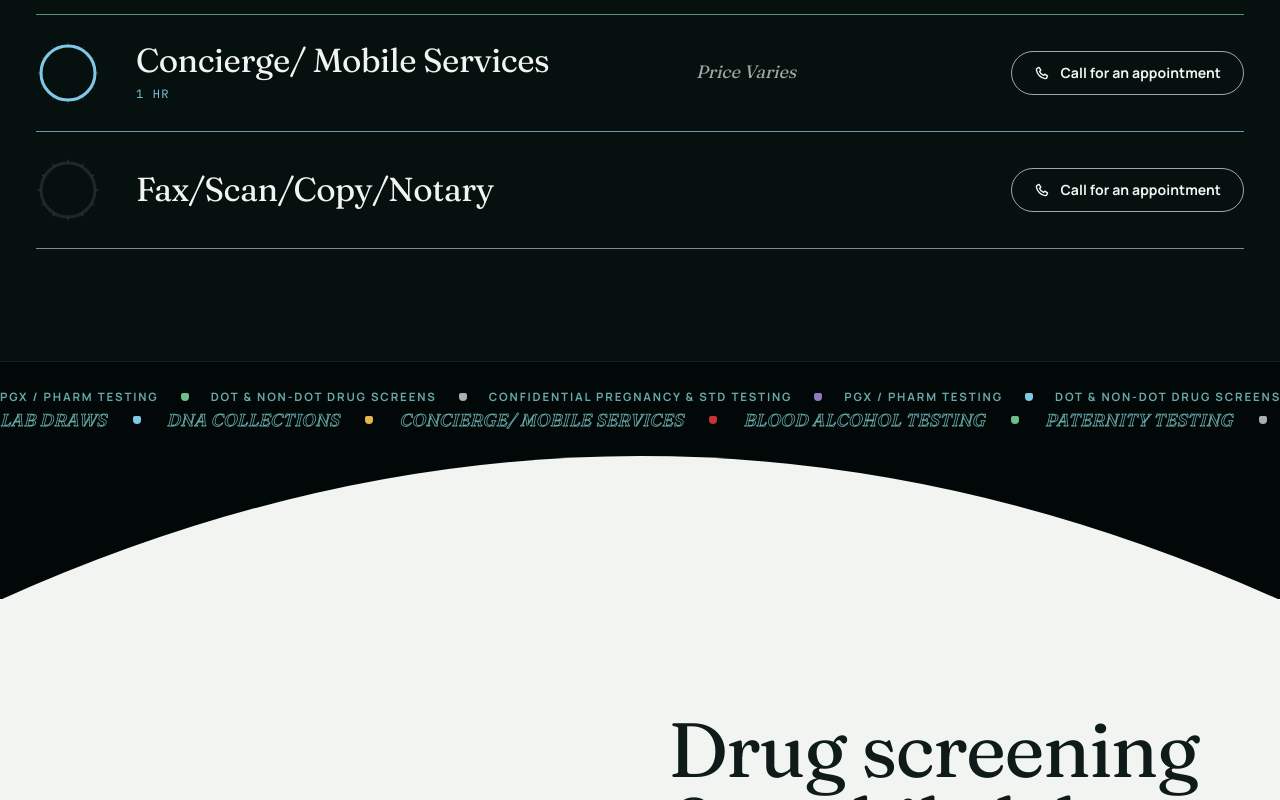
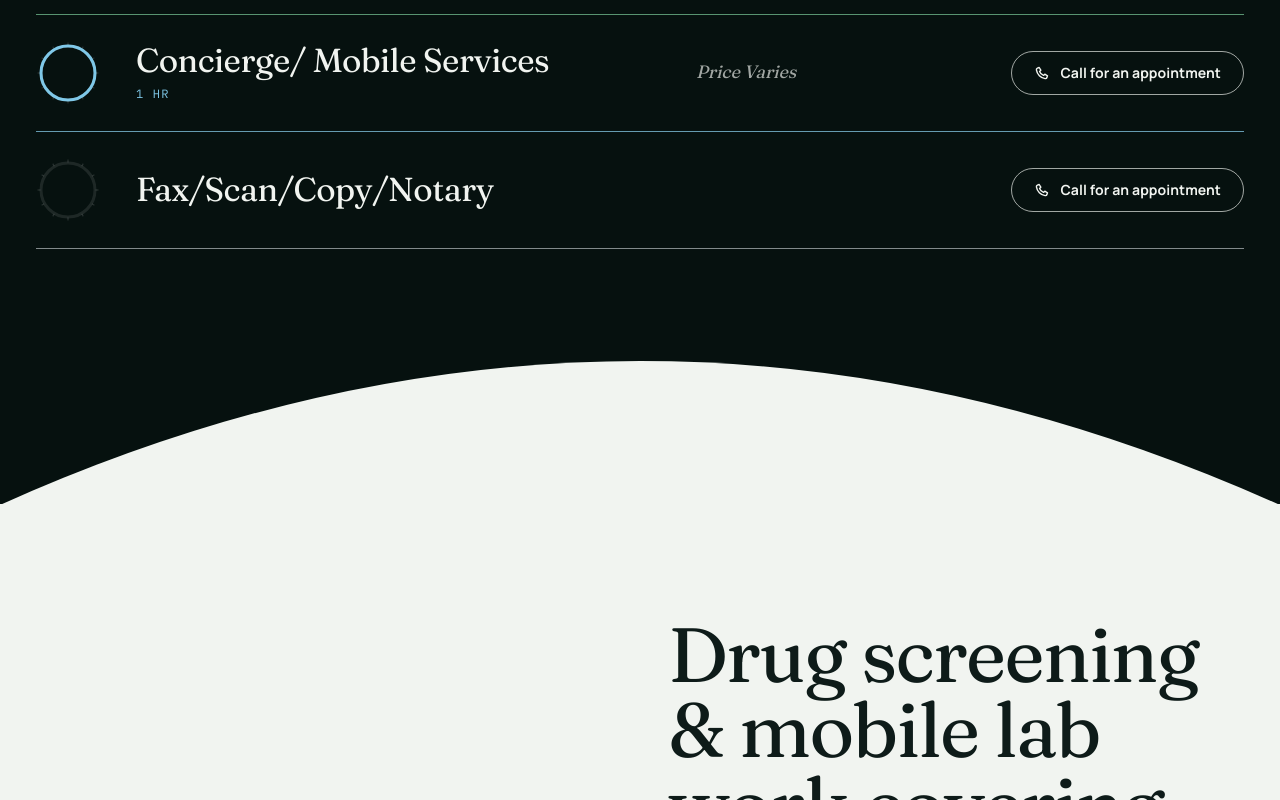
Before and after one commit to bytesplatform-org/mobile-lab-draws, a Next.js app: page / in a window 1280 px wide. Shown: the part 8331-9131 px from the top of the page. Built offline with nearby package versions, Linux system fonts and the light colour scheme.

Commit message:
Removed Marquee

```diff
--- a/app/page.tsx
+++ b/app/page.tsx
@@ -1,6 +1,5 @@
 import Loader from "@/components/site/Loader";
 import FilmTrail from "@/components/site/FilmTrail";
-import Announcement from "@/components/site/Announcement";
 import SiteNav from "@/components/site/SiteNav";
 import SiteFooter from "@/components/site/SiteFooter";
 import ScrollReveals from "@/components/site/ScrollReveals";
@@ -38,7 +37,6 @@ export default function Home() {
         <Treatment />
         <CallBand />
         <Book />
-        <Announcement />
         <Coverage />
         <Reviews />
         <Gallery />
--- a/app/styles/chrome.css
+++ b/app/styles/chrome.css
@@ -50,44 +50,6 @@ html.motion .loader {
 .ld-bar i { position: absolute; inset: 0; background: var(--teal); transform-origin: left; transform: scaleX(0); }
 .ld-edge { position: absolute; left: 0; right: 0; top: 100%; display: block; width: 100%; height: var(--arc-depth); fill: var(--night-deep); transform-origin: top; }
 @media (max-width: 640px) { .ld-legal { display: none; } }
-
-/* ---------- ANNOUNCEMENT BAND ---------- */
-/* Between the service menu and the coverage sheet; the sheet's arc rises
-   over the band's lower padding, so the rows stay clear of the curve. */
-.ann {
-  position: relative;
-  overflow: hidden;
-  padding: 26px 0;
-  background: var(--night-deep);
-  color: var(--teal);
-  border-top: 1px solid rgba(103, 168, 169, 0.18);
-}
-.ann:has(+ .arc) { padding-bottom: calc(26px + var(--arc-depth)); }
-.ann-rows { display: grid; gap: 4px; width: 100%; }
-.ann-track { display: flex; width: max-content; will-change: transform; }
-.ann-set { display: flex; flex-shrink: 0; align-items: center; }
-.ann-item { display: flex; align-items: center; white-space: nowrap; font-family: var(--f-body); font-weight: 700; font-size: 11.5px; letter-spacing: 0.16em; text-transform: uppercase; }
-.ann-term { font-family: var(--f-display); font-weight: 500; font-style: italic; font-size: 17px; letter-spacing: 0.02em; text-transform: uppercase; color: transparent; -webkit-text-stroke: 0.8px var(--teal); line-height: 1.15; }
-.ann-dot {
-  display: block;
-  width: 8px;
-  height: 8px;
-  margin: 0 22px;
-  border-radius: 2px 2px 4px 4px;
-  background: var(--cap-lavender);
-  animation: cap-cycle 9s steps(1) infinite;
-  animation-delay: calc(var(--d, 0) * -1.5s);
-}
-.ann-term .ann-dot { margin: 0 26px; }
-@keyframes cap-cycle {
-  0% { background: var(--cap-lavender); }
-  16.66% { background: var(--cap-blue); }
-  33.33% { background: var(--cap-gold); }
-  50% { background: var(--cap-red); }
-  66.66% { background: var(--cap-green); }
-  83.33% { background: var(--cap-grey); }
-}
-@media (max-width: 760px) { .ann-term { font-size: 14px; } .ann-item { font-size: 10.5px; } }
 
 /* ---------- NAV ----------
    A floating capsule: the header strip itself is transparent, so the page runs
--- a/components/site/Announcement.tsx
+++ /dev/null
@@ -1,95 +0,0 @@
-"use client";
-
-import { useEffect, useRef, type CSSProperties } from "react";
-import { gsap, ScrollTrigger } from "@/lib/animation/gsap";
-import { motionAllowed } from "@/lib/animation/motion";
-import { announcement } from "@/lib/content/site";
-
-/** A small tube cap between items; its colour cycles through the cap code (CSS). */
-const Dot = ({ i }: { i: number }) => <i className="ann-dot" style={{ "--d": i } as CSSProperties} />;
-
-function Lines() {
-  return (
-    <div className="ann-set">
-      {[...announcement.lines, ...announcement.lines].map((t, i) => (
-        <span className="ann-item" key={i}>
-          {t}
-          <Dot i={i} />
-        </span>
-      ))}
-    </div>
-  );
-}
-
-function Terms() {
-  return (
-    <div className="ann-set">
-      {[...announcement.terms, ...announcement.terms].map((t, i) => (
-        <span className="ann-item ann-term" key={i}>
-          {t}
-          <Dot i={i + 3} />
-        </span>
-      ))}
-    </div>
-  );
-}
-
-/**
- * The live site's top bar, reborn as FernGrid's two-row marquee: slim, teal
- * on night, set as a band between the service menu and the coverage sheet,
- * whose arc rises over it. Row 1 carries its three lines; row 2 runs the other
- * way in outlined service terms from the copy. Scroll velocity nudges the
- * speed (and turns both rows round when scrolling back up), then they ease
- * back to cruising pace; paused while off screen. Static (the first set, in
- * place) without motion.
- */
-export default function Announcement() {
-  const ref = useRef<HTMLElement>(null);
-
-  useEffect(() => {
-    const el = ref.current;
-    if (!el || !motionAllowed()) return;
-    const ctx = gsap.context(() => {
-      const a = gsap.to("[data-ann='1']", { xPercent: -50, duration: 46, ease: "none", repeat: -1, paused: true });
-      const b = gsap.fromTo("[data-ann='2']", { xPercent: -50 }, { xPercent: 0, duration: 58, ease: "none", repeat: -1, paused: true });
-      const tweens = [a, b];
-      ScrollTrigger.create({
-        trigger: el,
-        start: "top bottom",
-        end: "bottom top",
-        onToggle: self => tweens.forEach(t => (self.isActive ? t.play() : t.pause())),
-        onUpdate: self => {
-          const boost = gsap.utils.clamp(-6, 6, self.getVelocity() / 260);
-          const scale = (self.direction >= 0 ? 1 : -1) * (1 + Math.abs(boost));
-          tweens.forEach(t =>
-            gsap.to(t, {
-              timeScale: scale,
-              duration: 0.2,
-              overwrite: true,
-              onComplete: () => { gsap.to(t, { timeScale: Math.sign(scale) || 1, duration: 1.4, ease: "power2.out" }); },
-            }),
-          );
-        },
-      });
-    }, el);
-    return () => ctx.revert();
-  }, []);
-
-  return (
-    <section className="ann" ref={ref} aria-label={announcement.ariaLabel} data-tone="night">
-      <ul className="sr-only">
-        {announcement.lines.map(t => <li key={t}>{t}</li>)}
-      </ul>
-      <div className="ann-rows" aria-hidden="true">
-        <div className="ann-track" data-ann="1">
-          <Lines />
-          <Lines />
-        </div>
-        <div className="ann-track ann-track-2" data-ann="2">
-          <Terms />
-          <Terms />
-        </div>
-      </div>
-    </section>
-  );
-}
--- a/lib/content/site.ts
+++ b/lib/content/site.ts
@@ -94,14 +94,6 @@ export const brand = {
 export const loader = {
   ariaLabel: "Loading True Lab Results",
   status: ["Collect", "Screen", "Send", "Results"],
-};
-
-/** The live site's top bar, now a velocity marquee band below the service menu. */
-export const announcement = {
-  ariaLabel: "Featured services",
-  lines: ["PGx / PHARM TESTING", "DOT & Non-DOT DRUG SCREENS", "CONFIDENTIAL PREGNANCY & STD TESTING"],
-  /** Row 2: service terms from the copy, set in outline. */
-  terms: ["Lab Draws", "DNA Collections", "Concierge/ Mobile Services", "Blood Alcohol Testing", "Paternity Testing"],
 };
 
 const LIVE = "https://mobilelabdraws.org";
```
